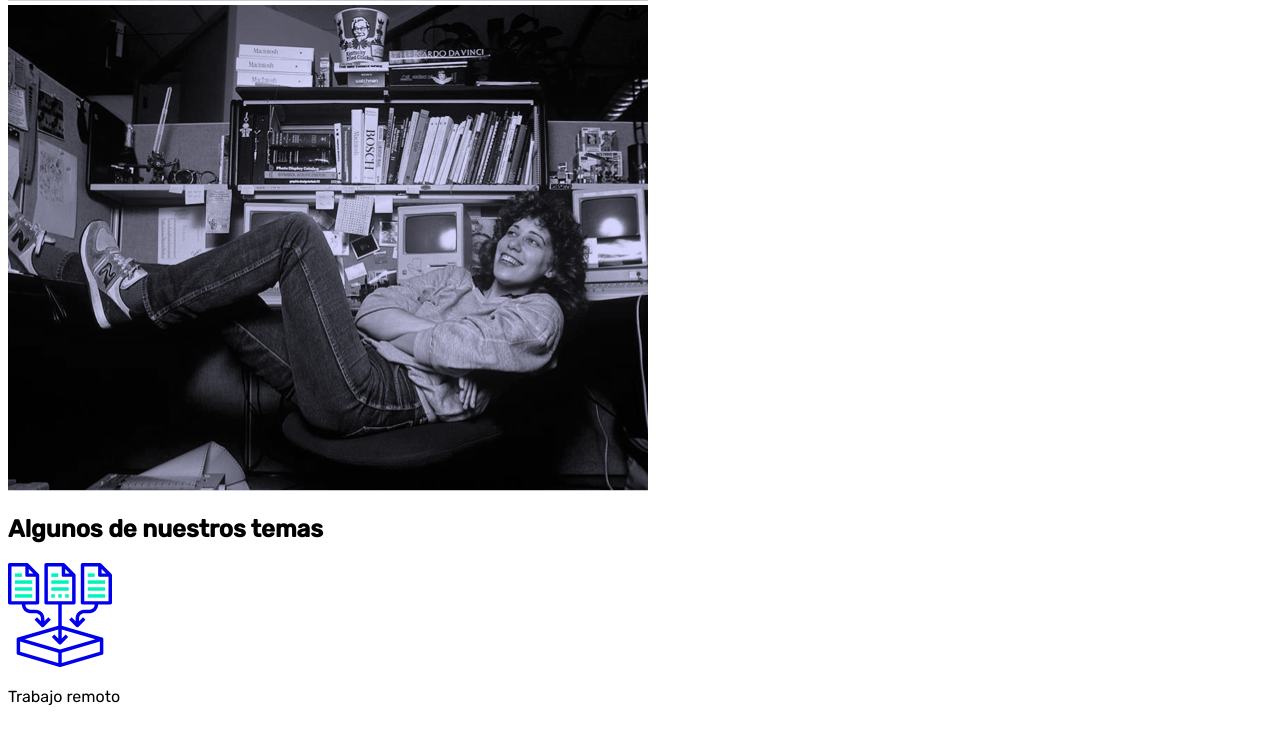
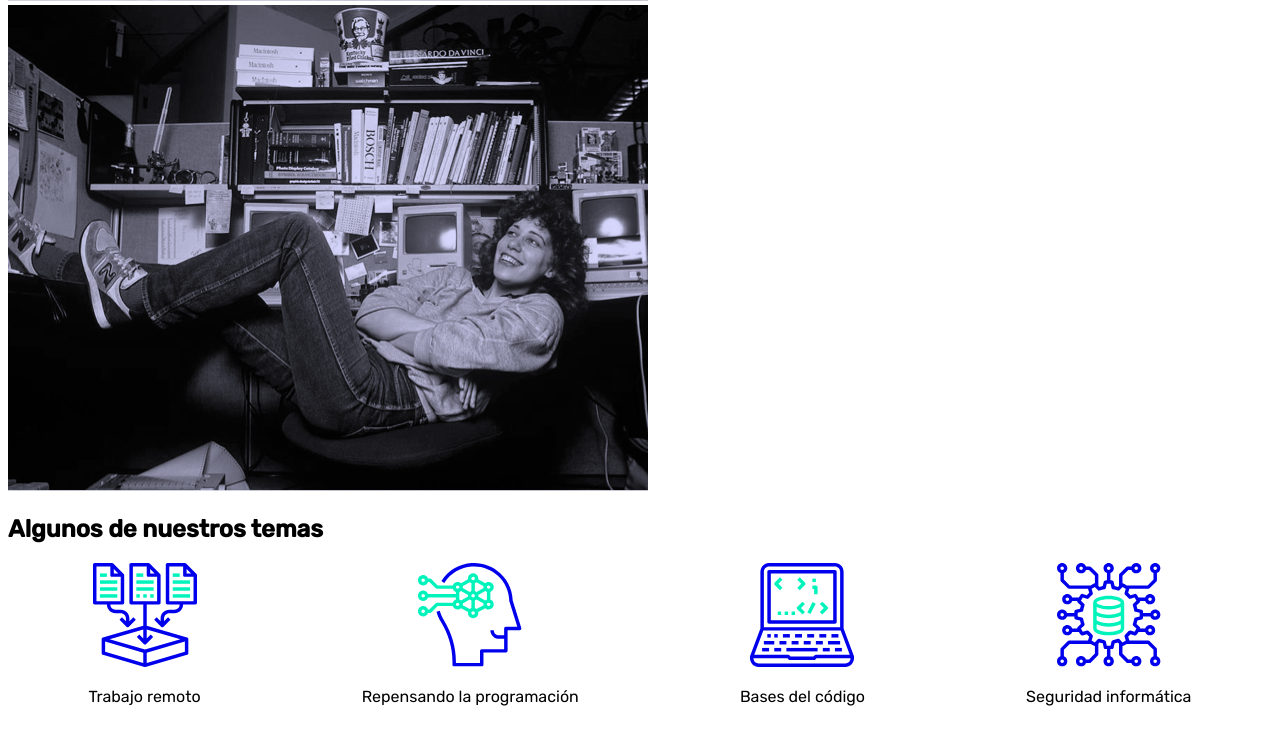
Before and after one commit to Pablo25230/PROYECTO, a plain HTML site: page index.html in a window 1280 px wide. Shown: the part 5041-5771 px from the top of the page. Drawn offline with Linux system fonts and the light colour scheme.

Commit message:
agregué contenido

```diff
--- a/index.html
+++ b/index.html
@@ -75,14 +75,25 @@
             </section>
             <section>
                 <h2 class="h2_invitadas">Algunos de nuestros temas</h2>
-                <div class="general_icon">
+                <div class="flex_container">
                     <div class="icono_primero">
                         <img src="imagenes/icon1.svg" alt="icono" class="foto1">
                         <p>Trabajo remoto</p>
                     </div>
-
+                    <div class="icono_segundo">
+                        <img src="imagenes/icon2.svg" alt="icono" class="foto2">
+                        <p>Repensando la programación</p>
+                    </div>
+                    <div class="icono_tercero">
+                        <img src="imagenes/icon3.svg" alt="icono" class="foto3">
+                        <p>Bases del código</p>
+                     </div>
+                    <div class="icono_cuarto">
+                        <img src="imagenes/icon4.svg" alt="icono" class="foto4">
+                        <p>Seguridad informática</p>
+                    </div>
                 </div>
             </section>
-            </main>
+        </main>
     </body>
 </html>
--- a/style.css
+++ b/style.css
@@ -66,3 +66,9 @@ text-align: right
 .phoneImg {
     float: left;
 }
+.flex_container{
+    display: flex;
+    text-align: center;
+    align-items: center;
+    justify-content: space-around;
+}
```
